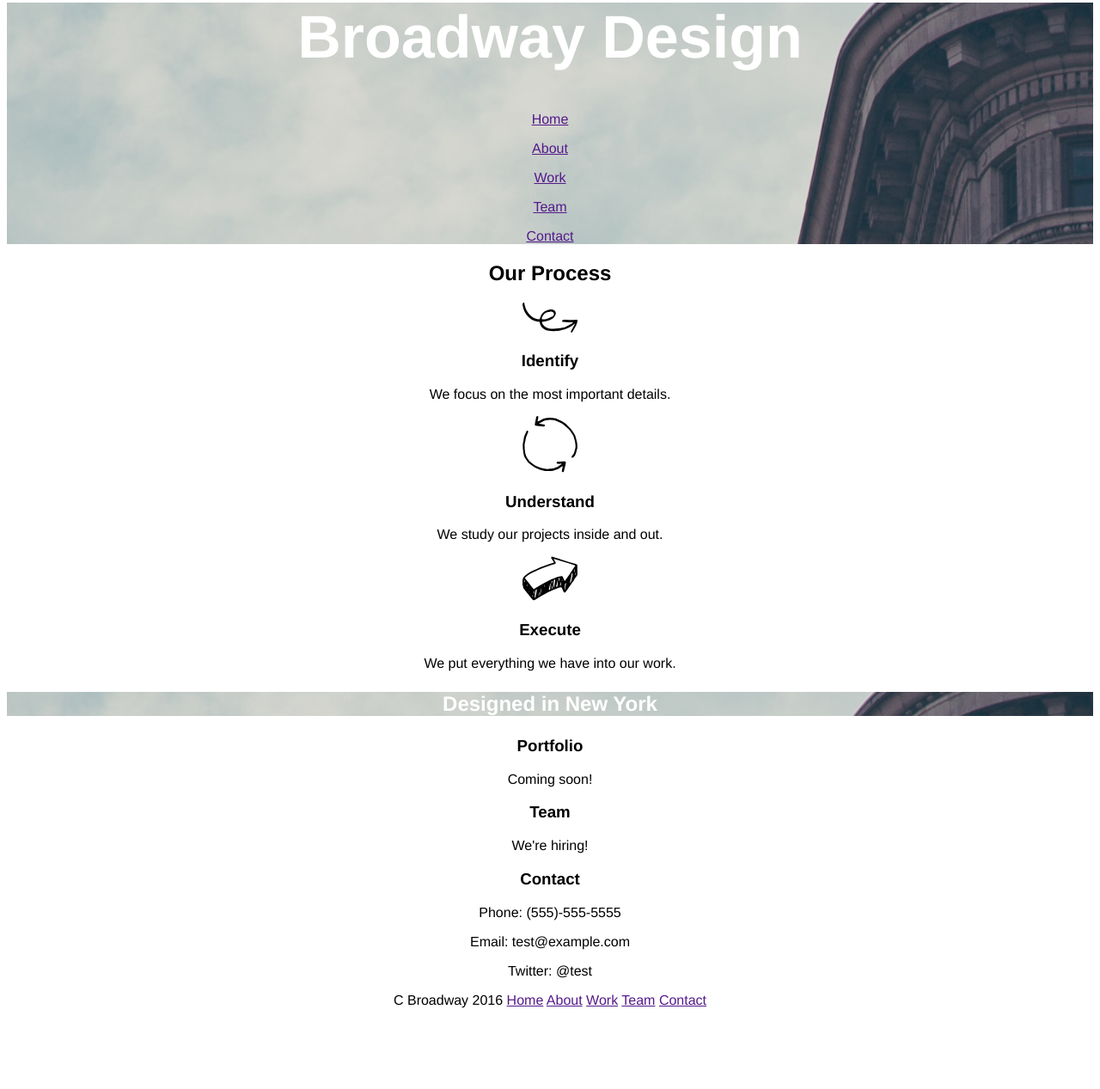
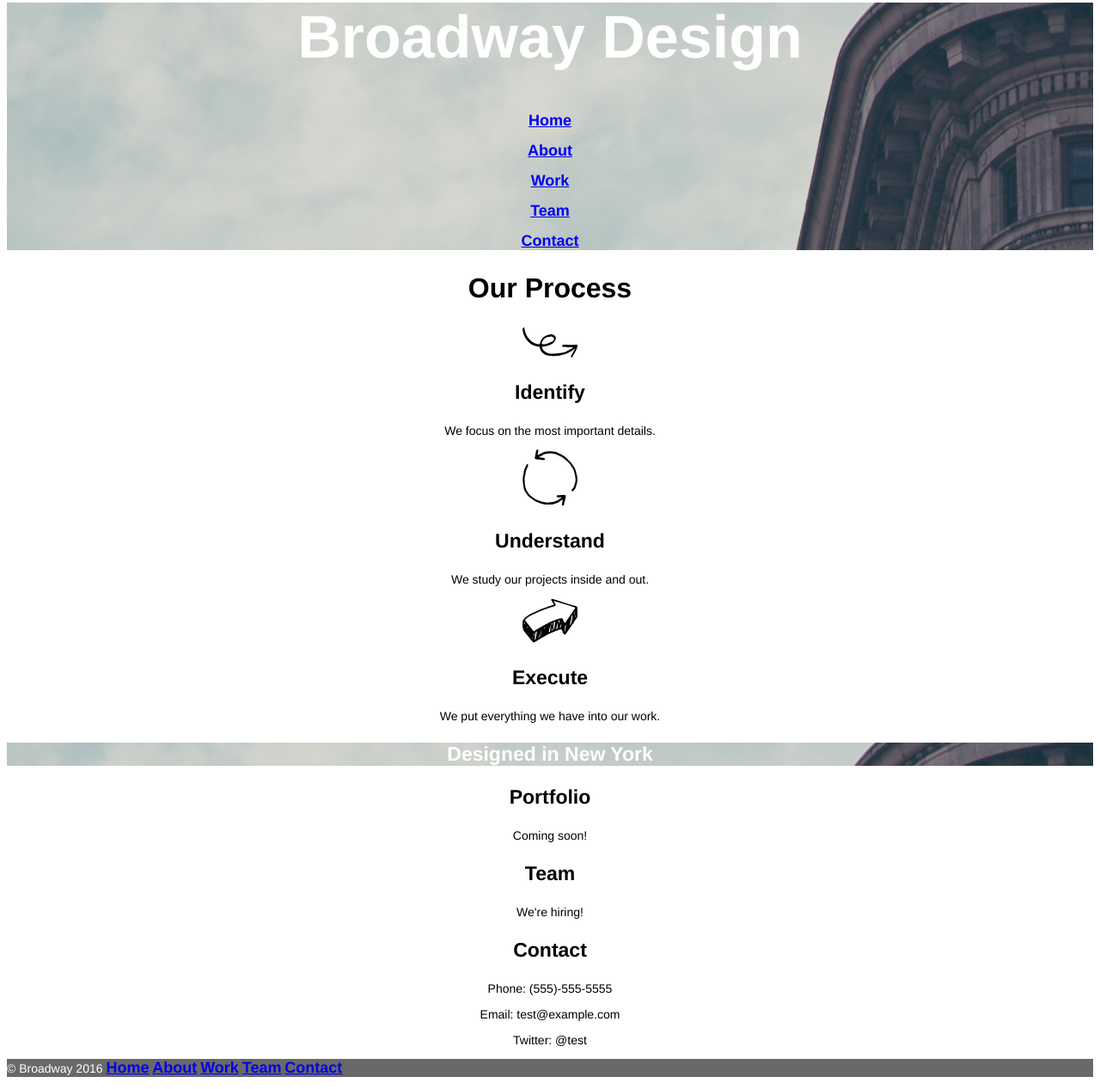
Before and after one commit to lposavad/U3D6Broadway, a plain HTML site: page index.html in a window 1280 px wide. Shown: the part 44-1311 px from the top of the page at 86% size. Before the commit the page ends 1233 px from the top, so only its background shows below. Drawn offline with Linux system fonts and the light colour scheme.

Commit message:
Finalize CSS and HTML links.

```diff
--- a/index.html
+++ b/index.html
@@ -6,16 +6,18 @@
     <title>Broadway Design</title>
   </head>
   <body>
-    <div class="header">
+    <div class="header" id="home">
       <h1>Broadway Design</h1>
-      <p><a href="">Home</a></p>
-      <p><a href="">About</a></p>
-      <p><a href="">Work</a></p>
-      <p><a href="">Team</a></p>
-      <p><a href="">Contact</a></p>
+      <nav>
+        <p><a class="linky" href="#home">Home</a></p>
+        <p><a class="linky" href="#about">About</a></p>
+        <p><a class="linky" href="#work">Work</a></p>
+        <p><a class="linky" href="#team">Team</a></p>
+        <p><a class="linky" href="#contact">Contact</a></p>
+      </nav>
     </div>
     <div class="process">
-      <h2>Our Process</h2>
+      <h2 id="work">Our Process</h2>
       <img src="./resources/images/identify.svg" alt="identify icon"/>
       <h3>Identify</h3>
       <p>We focus on the most important details.</p>
@@ -27,26 +29,28 @@
       <p>We put everything we have into our work.</p>
     </div>
     <div class="separator">
-      <p>Designed in New York</p>
+      <h3>Designed in New York</h3>
     </div>
     <div class="about">
-      <h3>Portfolio</h3>
+      <h3 id="about">Portfolio</h3>
       <p>Coming soon!</p>
-      <h3>Team</h3>
+      <h3 id="team">Team</h3>
       <p>We're hiring!</p>
-      <h3>Contact</h3>
+      <h3 id="contact">Contact</h3>
       <p>Phone: (555)-555-5555</p>
       <p>Email: test@example.com</p>
       <p>Twitter: @test</p>
     </div>
     <div class="footer">
-      <p>C Broadway 2016
-      <a href="">Home</a>
-      <a href="">About</a>
-      <a href="">Work</a>
-      <a href="">Team</a>
-      <a href="">Contact</a>
-      </p>
+      <nav>
+        <p>© Broadway 2016
+        <a class="linky" href="#home">Home</a>
+        <a class="linky" href="#about">About</a>
+        <a class="linky" href="#work">Work</a>
+        <a class="linky" href="#team">Team</a>
+        <a class="linky" href="#contact">Contact</a>
+        </p>
+      </nav>
     </div>
   </body>
 </html>
--- a/resources/css/style.css
+++ b/resources/css/style.css
@@ -4,6 +4,15 @@ html {
 }
 h1 {
   font-size: 70px;
+}
+h2 {
+  font-size: 32px;
+}
+h3 {
+  font-size: 23px;
+}
+p {
+  font-size: 14px;
 }
 .header {
   background-image: url("../images/the-flatiron-building.png");
@@ -15,3 +24,13 @@ h1 {
   font-size: 24px;
   font-weight: bold;
 }
+.linky {
+  font-size: 18px;
+  font-weight: bold;
+}
+.footer {
+  text-align: left;
+  font-size: 11px;
+  color: white;
+  background-color: dimgray;
+}
```
